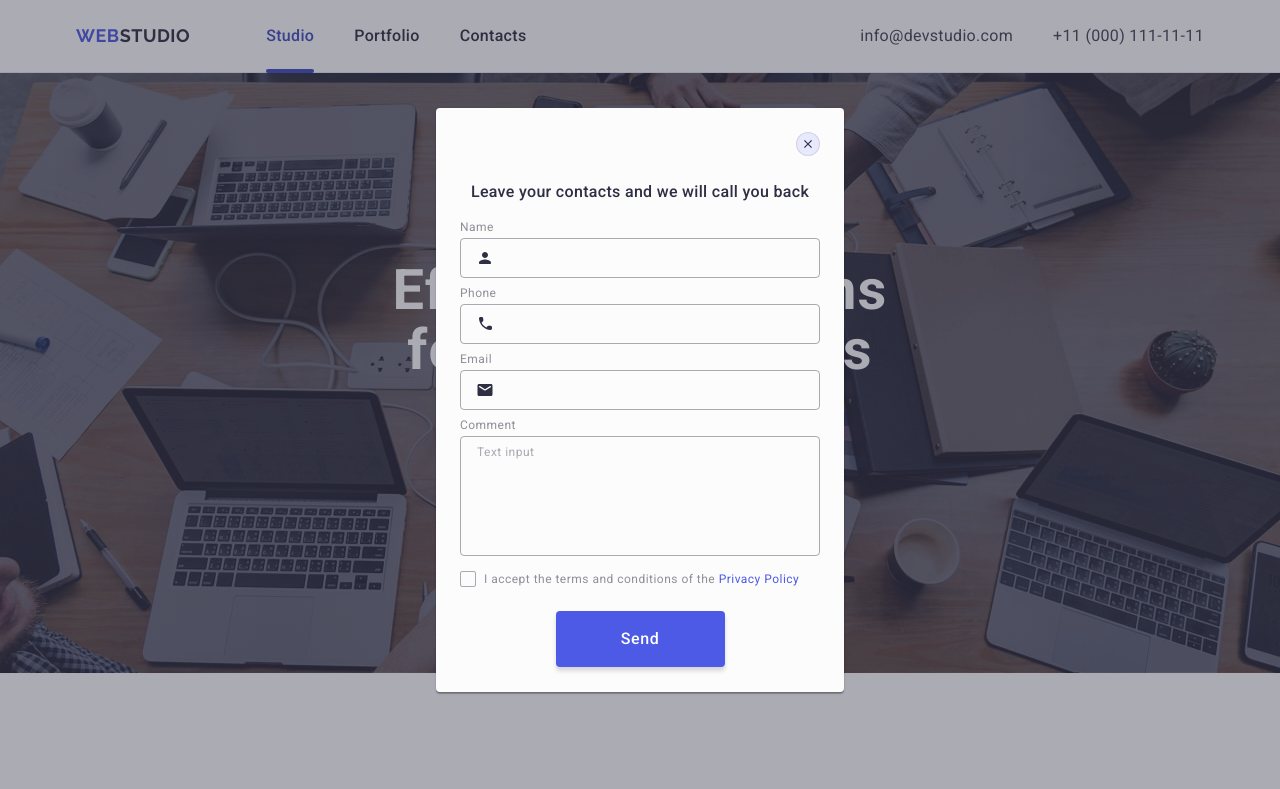
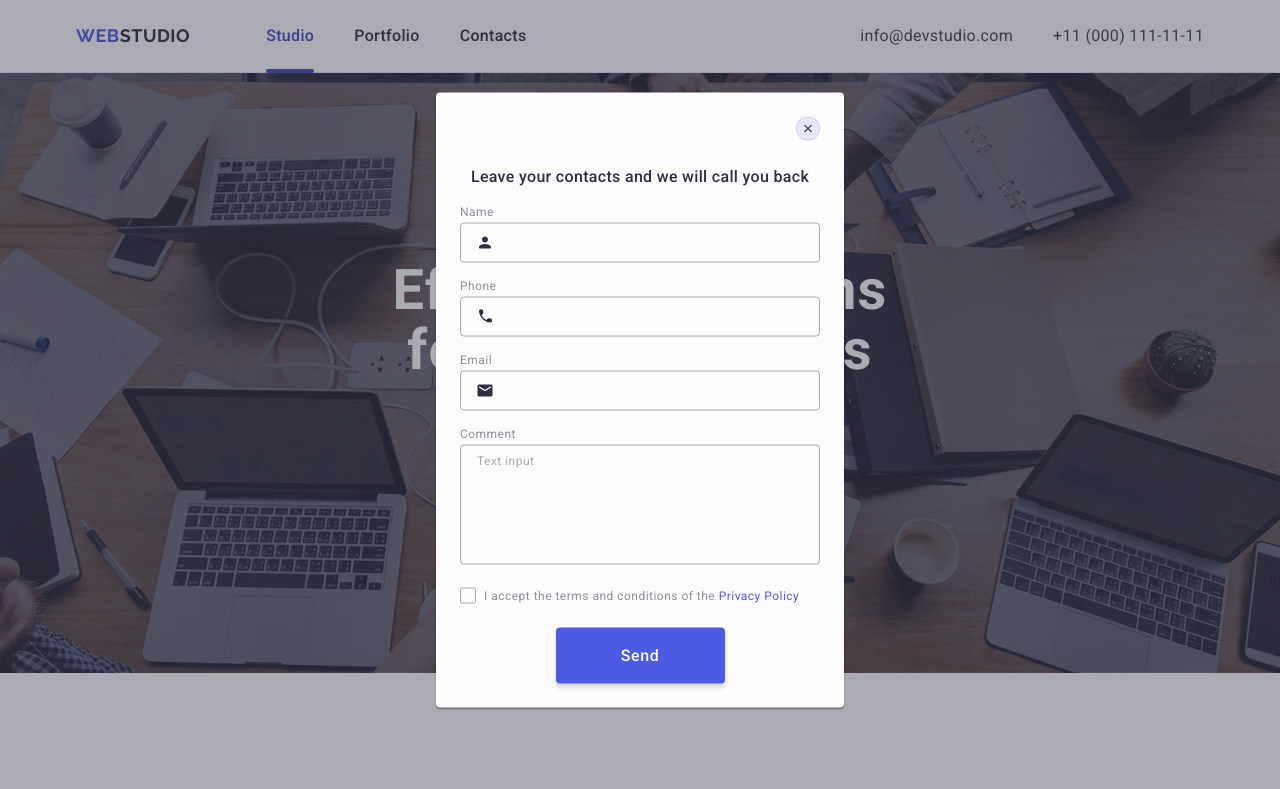
Before and after one commit to Vladyslav-Myrhorodskyi/goit-markup-hw-05, a plain HTML site: page index.html in a window 1280 px wide. Shown: the top 789 px of the page. Drawn offline with nearby package versions, Linux system fonts and the light colour scheme.

Commit message:
fix error

```diff
--- a/css/styles.css
+++ b/css/styles.css
@@ -629,7 +629,7 @@ p {
   box-shadow: 0 1px 1px 0 rgba(0, 0, 0, 0.14), 0 1px 3px 0 rgba(0, 0, 0, 0.12),
     0 2px 1px 0 rgba(0, 0, 0, 0.2);
   background-color: #fcfcfc;
-  transform: 250ms cubic-bezier(0.4, 0, 0.2, 1);
+  transition: transform 250ms cubic-bezier(0.4, 0, 0.2, 1);
 }
 
 .backdrop:not(.backdrop.is-open) .modal {
@@ -713,7 +713,7 @@ p {
 }
 
 .modal-field {
-  margin-bottom: 8px;
+  margin-bottom: 16px;
 }
 
 .modal-form-icon {
--- a/index.html
+++ b/index.html
@@ -551,7 +551,7 @@
               name="user-privacy"
               id="user-privacy"
               class="modal-check visually-hidden"
-              value="trye"
+              value="true"
             />
             <label for="user-privacy" class="check-label"
               ><span class="chek-custom"
```
